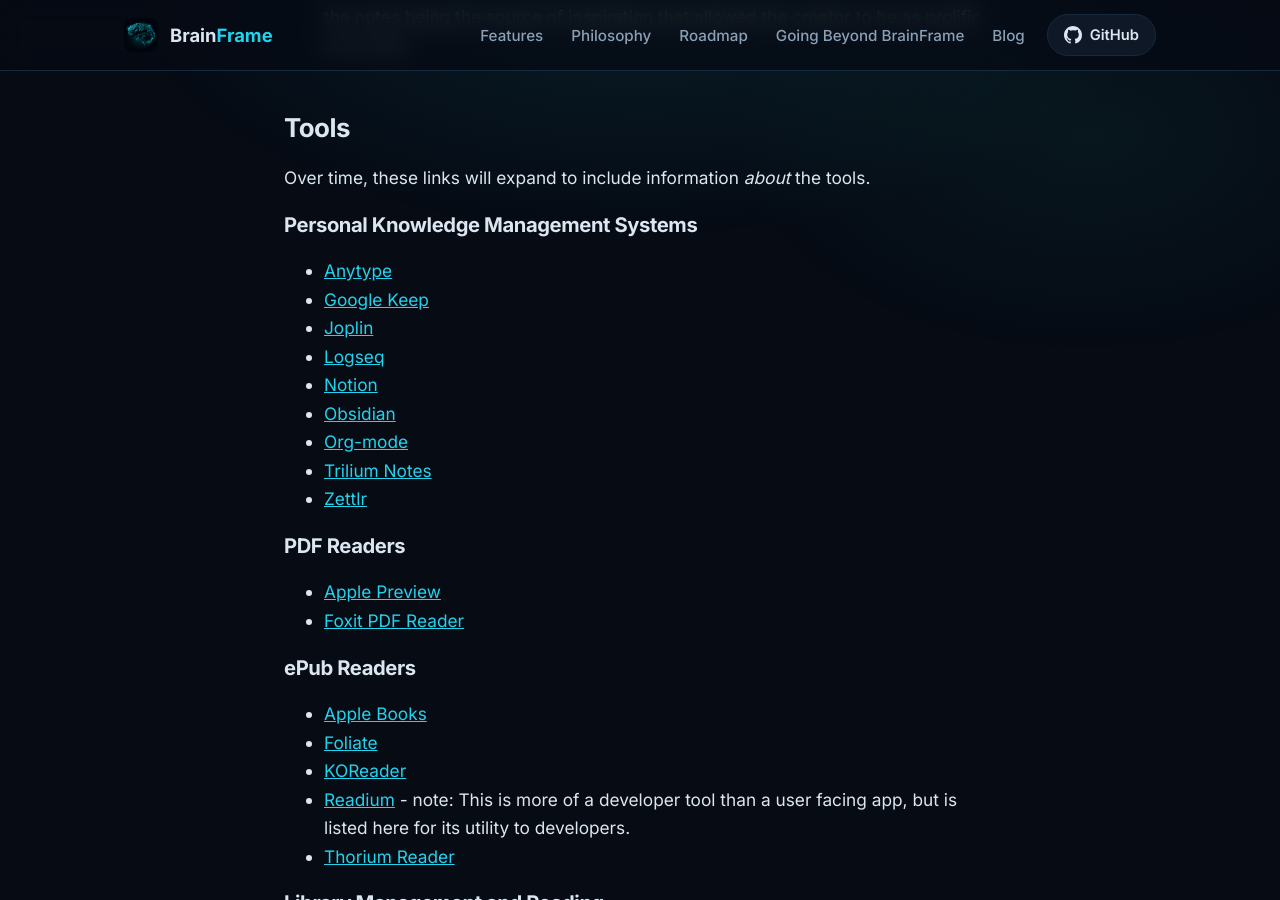
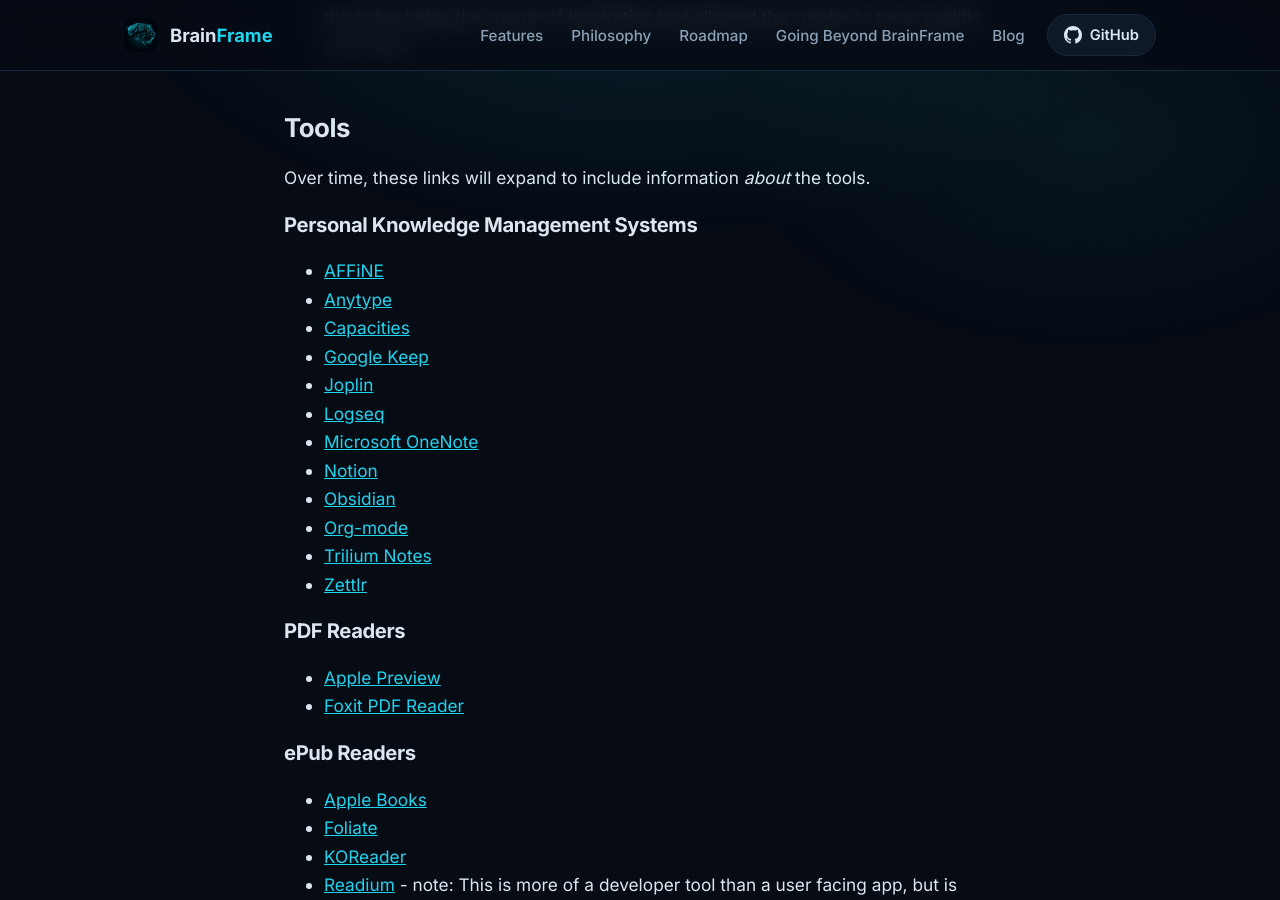
Before and after one commit to BrainFrameTech/www.brainframe.tech, a Jekyll site: the page built from docs/going-beyond-brainframe.md, in a window 1280 px wide and 900 px high, scrolled down 1764 px. Built offline with Jekyll 4.4.1, drawn with Linux system fonts in a browser that asks for light colours.

Commit message:
Add more PKM tools to "Going Beyond BrainFrame" (#13)
Adds AFFiNE, Capacities, and Microsoft OneNote to the personal knowledge
management list, and ignores the local .bundle directory.

Co-authored-by: Claude Opus 5 (1M context) <noreply@anthropic.com>

```diff
--- a/docs/going-beyond-brainframe.md
+++ b/docs/going-beyond-brainframe.md
@@ -64,10 +64,13 @@ Over time, these links will expand to include information *about* the tools.
 
 ### Personal Knowledge Management Systems
 
+* [AFFiNE](https://affine.pro/)
 * [Anytype](https://anytype.io/)
+* [Capacities](https://capacities.io/)
 * [Google Keep](https://keep.google.com/)
 * [Joplin](https://joplinapp.org/)
 * [Logseq](https://logseq.com/)
+* [Microsoft OneNote](https://onenote.cloud.microsoft/en-us/)
 * [Notion](https://notion.com/)
 * [Obsidian](https://obsidian.md/)
 * [Org-mode](https://orgmode.org/)
```
Also changed, not shown: 1 other file.
